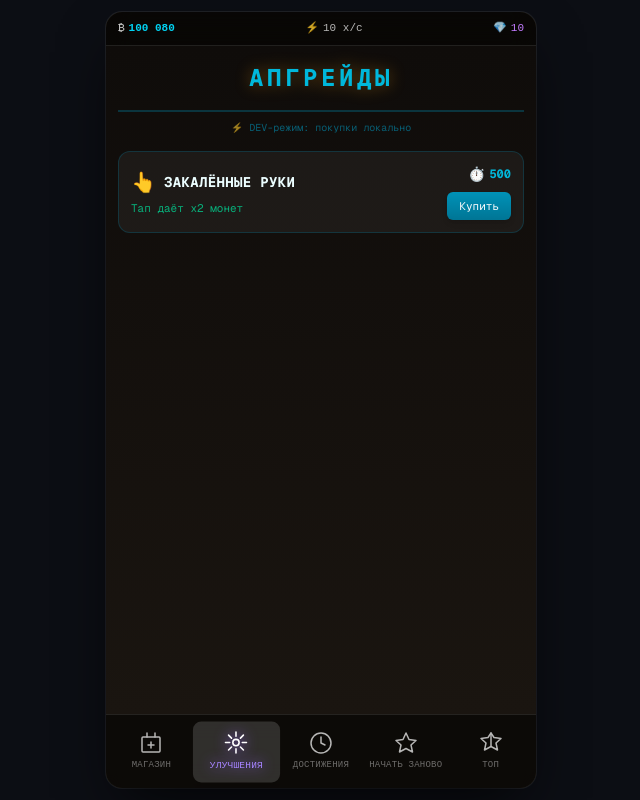
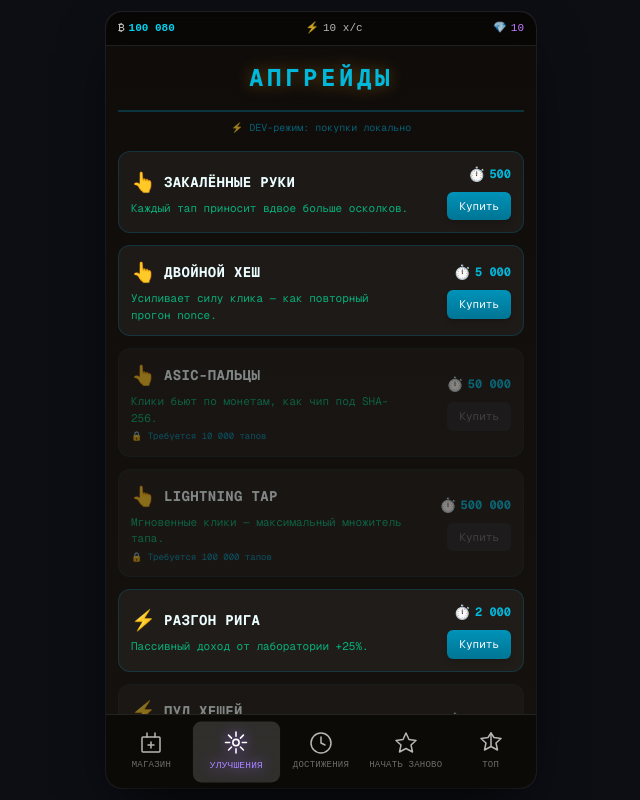
Before and after one commit to Muaytai/crypto-tap-miniapp, a Next.js app in the folder frontend/: page / in a window 1280 px wide. Both pictures are taken after a click on the button "УЛУЧШЕНИЯ". Shown: the whole page, without its empty margins (319-959 px from the left). Built offline with nearby package versions, Linux system fonts and the light colour scheme; no server answers; a web font is replaced by a local one.

Commit message:
добавлены апгрейды на вкладку улучшений

```diff
--- a/frontend/app/page.tsx
+++ b/frontend/app/page.tsx
@@ -434,15 +434,16 @@ function DevHome() {
       { id: 109, name: "Диван", base_income_per_second: 6, base_price: 60, icon_name: "" },
     ],
     available_upgrades: [
-      {
-        id: 12,
-        name: "Закалённые руки",
-        upgrade_type: "click_multiplier",
-        value: 2.0,
-        base_price: 500,
-        min_total_taps: 0,
-        icon_name: "",
-      },
+      { id: 1, name: "Закалённые руки", description: "Каждый тап приносит вдвое больше осколков.", upgrade_type: "click_multiplier", value: 2, base_price: 500, min_total_taps: 0, icon_name: "" },
+      { id: 2, name: "Двойной хеш", description: "Усиливает силу клика — как повторный прогон nonce.", upgrade_type: "click_multiplier", value: 1.5, base_price: 5000, min_total_taps: 1000, icon_name: "" },
+      { id: 3, name: "ASIC-пальцы", description: "Клики бьют по монетам, как чип под SHA-256.", upgrade_type: "click_multiplier", value: 2, base_price: 50000, min_total_taps: 10000, icon_name: "" },
+      { id: 4, name: "Lightning tap", description: "Мгновенные клики — максимальный множитель тапа.", upgrade_type: "click_multiplier", value: 3, base_price: 500000, min_total_taps: 100000, icon_name: "" },
+      { id: 5, name: "Разгон рига", description: "Пассивный доход от лаборатории +25%.", upgrade_type: "income_multiplier", value: 1.25, base_price: 2000, min_total_taps: 500, icon_name: "" },
+      { id: 6, name: "Пул хешей", description: "Объединённый хеш-рейт фермы усиливает доход в секунду.", upgrade_type: "income_multiplier", value: 1.5, base_price: 25000, min_total_taps: 5000, icon_name: "" },
+      { id: 7, name: "Дата-центр ×2", description: "Промышленный масштаб: пассивный доход удваивается.", upgrade_type: "income_multiplier", value: 2, base_price: 250000, min_total_taps: 50000, icon_name: "" },
+      { id: 8, name: "Удлинённая смена", description: "Оффлайн-накопление ещё на 1 час (поверх базового лимита).", upgrade_type: "offline_extension", value: 60, base_price: 5000, min_total_taps: 0, icon_name: "" },
+      { id: 9, name: "Ночная ферма", description: "Риг копит осколки дольше, пока вы offline.", upgrade_type: "offline_extension", value: 120, base_price: 50000, min_total_taps: 2500, icon_name: "" },
+      { id: 10, name: "12-часовой буфер", description: "До 12 часов пассивного дохода без входа в игру.", upgrade_type: "offline_extension", value: 360, base_price: 500000, min_total_taps: 25000, icon_name: "" },
     ],
     income_per_second: 10,
   });
--- a/frontend/components/DevTapGame.tsx
+++ b/frontend/components/DevTapGame.tsx
@@ -33,8 +33,16 @@ const TEST_PLAYER_STATE = {
     { id: 16, name: "Горелка", base_income_per_second: 100, base_price: 1000 },
   ],
   available_upgrades: [
-    { id: 12, name: "Закалённые руки", upgrade_type: "click_multiplier", value: 2.0, base_price: 500, min_total_taps: 0 },
-    { id: 16, name: "Удлинённая смена", upgrade_type: "offline_extension", value: 60, base_price: 5000, min_total_taps: 0 },
+    { id: 1, name: "Закалённые руки", description: "Каждый тап приносит вдвое больше осколков.", upgrade_type: "click_multiplier", value: 2, base_price: 500, min_total_taps: 0, icon_name: "" },
+    { id: 2, name: "Двойной хеш", description: "Усиливает силу клика — как повторный прогон nonce.", upgrade_type: "click_multiplier", value: 1.5, base_price: 5000, min_total_taps: 1000, icon_name: "" },
+    { id: 3, name: "ASIC-пальцы", description: "Клики бьют по монетам, как чип под SHA-256.", upgrade_type: "click_multiplier", value: 2, base_price: 50000, min_total_taps: 10000, icon_name: "" },
+    { id: 4, name: "Lightning tap", description: "Мгновенные клики — максимальный множитель тапа.", upgrade_type: "click_multiplier", value: 3, base_price: 500000, min_total_taps: 100000, icon_name: "" },
+    { id: 5, name: "Разгон рига", description: "Пассивный доход от лаборатории +25%.", upgrade_type: "income_multiplier", value: 1.25, base_price: 2000, min_total_taps: 500, icon_name: "" },
+    { id: 6, name: "Пул хешей", description: "Объединённый хеш-рейт фермы усиливает доход в секунду.", upgrade_type: "income_multiplier", value: 1.5, base_price: 25000, min_total_taps: 5000, icon_name: "" },
+    { id: 7, name: "Дата-центр ×2", description: "Промышленный масштаб: пассивный доход удваивается.", upgrade_type: "income_multiplier", value: 2, base_price: 250000, min_total_taps: 50000, icon_name: "" },
+    { id: 8, name: "Удлинённая смена", description: "Оффлайн-накопление ещё на 1 час (поверх базового лимита).", upgrade_type: "offline_extension", value: 60, base_price: 5000, min_total_taps: 0, icon_name: "" },
+    { id: 9, name: "Ночная ферма", description: "Риг копит осколки дольше, пока вы offline.", upgrade_type: "offline_extension", value: 120, base_price: 50000, min_total_taps: 2500, icon_name: "" },
+    { id: 10, name: "12-часовой буфер", description: "До 12 часов пассивного дохода без входа в игру.", upgrade_type: "offline_extension", value: 360, base_price: 500000, min_total_taps: 25000, icon_name: "" },
   ],
   income_per_second: 10,
 };
--- a/frontend/components/UpgradesPanel.tsx
+++ b/frontend/components/UpgradesPanel.tsx
@@ -2,7 +2,6 @@
 
 import { useState } from "react";
 import { buyUpgrade, type PlayerState } from "@/lib/api";
-import { ItemShop } from "@/components/ItemShop";
 
 type Props = {
   initData: string;
@@ -10,12 +9,35 @@ type Props = {
   onPurchase: (newState: PlayerState) => void;
 };
 
+type UpgradeRow = PlayerState["available_upgrades"][0];
+
+/** Эффекты покупки в dev (аналог пересчёта на бэкенде после /api/upgrades/buy/). */
+function applyDevUpgradeEffect(
+  state: PlayerState,
+  upgrade: UpgradeRow,
+): PlayerState {
+  let income = state.income_per_second;
+  let maxOffline = state.player.max_offline_minutes;
+
+  if (upgrade.upgrade_type === "income_multiplier") {
+    income = Math.floor(income * upgrade.value);
+  } else if (upgrade.upgrade_type === "offline_extension") {
+    maxOffline += Math.floor(upgrade.value);
+  }
+
+  return {
+    ...state,
+    income_per_second: income,
+    player: { ...state.player, max_offline_minutes: maxOffline },
+  };
+}
+
 export function UpgradesPanel({ initData, playerState, onPurchase }: Props) {
   const [loading, setLoading] = useState<number | null>(null);
   const [error, setError] = useState<string | null>(null);
 
   const isDev = initData === "dev" || initData === "test_init_data";
-  const purchasedUpgradeIds = new Set(playerState.upgrades.map(u => u.upgrade_id));
+  const purchasedUpgradeIds = new Set(playerState.upgrades.map((u) => u.upgrade_id));
 
   const handleBuy = async (upgradeId: number) => {
     setLoading(upgradeId);
@@ -23,7 +45,7 @@ export function UpgradesPanel({ initData, playerState, onPurchase }: Props) {
 
     // DEV-режим: имитируем покупку локально
     if (isDev) {
-      const upgrade = playerState.available_upgrades.find(u => u.id === upgradeId);
+      const upgrade = playerState.available_upgrades.find((u) => u.id === upgradeId);
       if (!upgrade) {
         setError("Улучшение не найдено");
         setLoading(null);
@@ -44,7 +66,7 @@ export function UpgradesPanel({ initData, playerState, onPurchase }: Props) {
 
       // Имитируем успешную покупку
       setTimeout(() => {
-        const updatedState = {
+        let next: PlayerState = {
           ...playerState,
           player: {
             ...playerState.player,
@@ -52,10 +74,15 @@ export function UpgradesPanel({ initData, playerState, onPurchase }: Props) {
           },
           upgrades: [
             ...playerState.upgrades,
-            { upgrade_id: upgradeId, upgrade_name: upgrade.name, upgrade_icon: upgrade.icon_name || "" },
+            {
+              upgrade_id: upgradeId,
+              upgrade_name: upgrade.name,
+              upgrade_icon: upgrade.icon_name ?? "",
+            },
           ],
         };
-        onPurchase(updatedState);
+        next = applyDevUpgradeEffect(next, upgrade);
+        onPurchase(next);
         setLoading(null);
       }, 300);
       return;
@@ -63,20 +90,28 @@ export function UpgradesPanel({ initData, playerState, onPurchase }: Props) {
 
     // Реальный API-запрос
     try {
+      const catalogUpgrade = playerState.available_upgrades.find((u) => u.id === upgradeId);
       const result = await buyUpgrade(initData, upgradeId);
       if (result.success) {
-        const updatedState = {
+        onPurchase({
           ...playerState,
           player: {
             ...playerState.player,
             coins: result.coins_left,
+            max_offline_minutes:
+              result.max_offline_minutes ?? playerState.player.max_offline_minutes,
           },
+          income_per_second:
+            result.cached_income_per_second ?? playerState.income_per_second,
           upgrades: [
             ...playerState.upgrades,
-            { upgrade_id: upgradeId, upgrade_name: result.upgrade_name, upgrade_icon: "" },
+            {
+              upgrade_id: upgradeId,
+              upgrade_name: result.upgrade_name,
+              upgrade_icon: catalogUpgrade?.icon_name ?? "",
+            },
           ],
-        };
-        onPurchase(updatedState);
+        });
       }
     } catch (err) {
       setError(err instanceof Error ? err.message : "Ошибка покупки");
@@ -85,21 +120,24 @@ export function UpgradesPanel({ initData, playerState, onPurchase }: Props) {
     }
   };
 
-  const isUnlocked = (upgrade: PlayerState["available_upgrades"][0]): boolean => {
+  const isUnlocked = (upgrade: UpgradeRow): boolean => {
     if (upgrade.min_total_taps > 0 && playerState.player.total_taps < upgrade.min_total_taps) {
       return false;
     }
     return true;
   };
 
-  const getLockReason = (upgrade: PlayerState["available_upgrades"][0]): string => {
+  const getLockReason = (upgrade: UpgradeRow): string => {
     if (upgrade.min_total_taps > 0 && playerState.player.total_taps < upgrade.min_total_taps) {
       return `🔒 Требуется ${upgrade.min_total_taps.toLocaleString("ru-RU")} тапов`;
     }
     return "🔒 Недоступно";
   };
 
-  const getUpgradeDescription = (upgrade: PlayerState["available_upgrades"][0]): string => {
+  const getUpgradeDescription = (upgrade: UpgradeRow): string => {
+    if (upgrade.description?.trim()) {
+      return upgrade.description.trim();
+    }
     switch (upgrade.upgrade_type) {
       case "click_multiplier":
         return `Тап даёт x${upgrade.value} монет`;
@@ -114,10 +152,14 @@ export function UpgradesPanel({ initData, playerState, onPurchase }: Props) {
 
   const getUpgradeIcon = (type: string): string => {
     switch (type) {
-      case "click_multiplier": return "👆";
-      case "income_multiplier": return "⚡";
-      case "offline_extension": return "😴";
-      default: return "✨";
+      case "click_multiplier":
+        return "👆";
+      case "income_multiplier":
+        return "⚡";
+      case "offline_extension":
+        return "😴";
+      default:
+        return "✨";
     }
   };
 
@@ -136,7 +178,7 @@ export function UpgradesPanel({ initData, playerState, onPurchase }: Props) {
       )}
 
       {error && (
-        <div className="mt-3 border-2 border-red-700/50 bg-red-950/40 p-2 font-mono text-[10px] text-red-200 text-center">
+        <div className="mt-3 border-2 border-red-700/50 bg-red-950/40 p-2 text-center font-mono text-[10px] text-red-200">
           {error}
         </div>
       )}
@@ -154,8 +196,8 @@ export function UpgradesPanel({ initData, playerState, onPurchase }: Props) {
                 isPurchased
                   ? "border-green-500/30 bg-green-950/20 opacity-60"
                   : !unlocked
-                  ? "border-cyan-800/20 bg-white/5 opacity-50"
-                  : "border-cyan-700/30 bg-white/5 hover:border-cyan-500/50 hover:bg-white/10 hover:-translate-y-0.5"
+                    ? "border-cyan-800/20 bg-white/5 opacity-50"
+                    : "border-cyan-700/30 bg-white/5 hover:border-cyan-500/50 hover:bg-white/10 hover:-translate-y-0.5"
               }`}
             >
               <div className="flex items-center justify-between gap-3">
@@ -170,13 +212,11 @@ export function UpgradesPanel({ initData, playerState, onPurchase }: Props) {
                     {getUpgradeDescription(upgrade)}
                   </p>
                   {!unlocked && (
-                    <p className="mt-1 font-mono text-[9px] text-cyan-600">
-                      {getLockReason(upgrade)}
-                    </p>
+                    <p className="mt-1 font-mono text-[9px] text-cyan-600">{getLockReason(upgrade)}</p>
                   )}
                 </div>
 
-                <div className="flex flex-col items-end gap-2 min-w-[90px]">
+                <div className="flex min-w-[90px] flex-col items-end gap-2">
                   {!isPurchased && (
                     <div className="flex items-center gap-1 font-mono text-xs text-cyan-500">
                       <span className="text-sm">⏱️</span>
@@ -189,10 +229,10 @@ export function UpgradesPanel({ initData, playerState, onPurchase }: Props) {
                     <button
                       onClick={() => handleBuy(upgrade.id)}
                       disabled={loading === upgrade.id || !canBuy}
-                      className={`font-mono text-[11px] px-3 py-1.5 rounded-md transition-all ${
+                      className={`rounded-md px-3 py-1.5 font-mono text-[11px] transition-all ${
                         canBuy
                           ? "bg-gradient-to-b from-cyan-600 to-cyan-700 text-white shadow-md hover:scale-105 active:scale-95"
-                          : "bg-zinc-800 text-zinc-500 cursor-not-allowed"
+                          : "cursor-not-allowed bg-zinc-800 text-zinc-500"
                       }`}
                     >
                       {loading === upgrade.id ? "..." : "Купить"}
@@ -206,9 +246,7 @@ export function UpgradesPanel({ initData, playerState, onPurchase }: Props) {
       </div>
 
       {playerState.available_upgrades.length === 0 && (
-        <p className="mt-8 text-center font-mono text-xs text-zinc-500">
-          Пока нет доступных улучшений
-        </p>
+        <p className="mt-8 text-center font-mono text-xs text-zinc-500">Пока нет доступных улучшений</p>
       )}
     </div>
   );
--- a/frontend/lib/api.ts
+++ b/frontend/lib/api.ts
@@ -123,6 +123,7 @@ export type PlayerState = {
   upgrades: Array<{
     upgrade_id: number;
     upgrade_name: string;
+    upgrade_icon?: string;
   }>;
   available_items: Array<{
     id: number;
@@ -134,6 +135,7 @@ export type PlayerState = {
   available_upgrades: Array<{
     id: number;
     name: string;
+    description?: string;
     upgrade_type: string;
     value: number;
     base_price: number;
@@ -181,6 +183,8 @@ export async function buyUpgrade(
   upgrade_name: string;
   upgrade_type: string;
   coins_left: number;
+  max_offline_minutes?: number;
+  cached_income_per_second?: number;
 }> {
   return apiFetch("/api/upgrades/buy/", {
     method: "POST",
```
